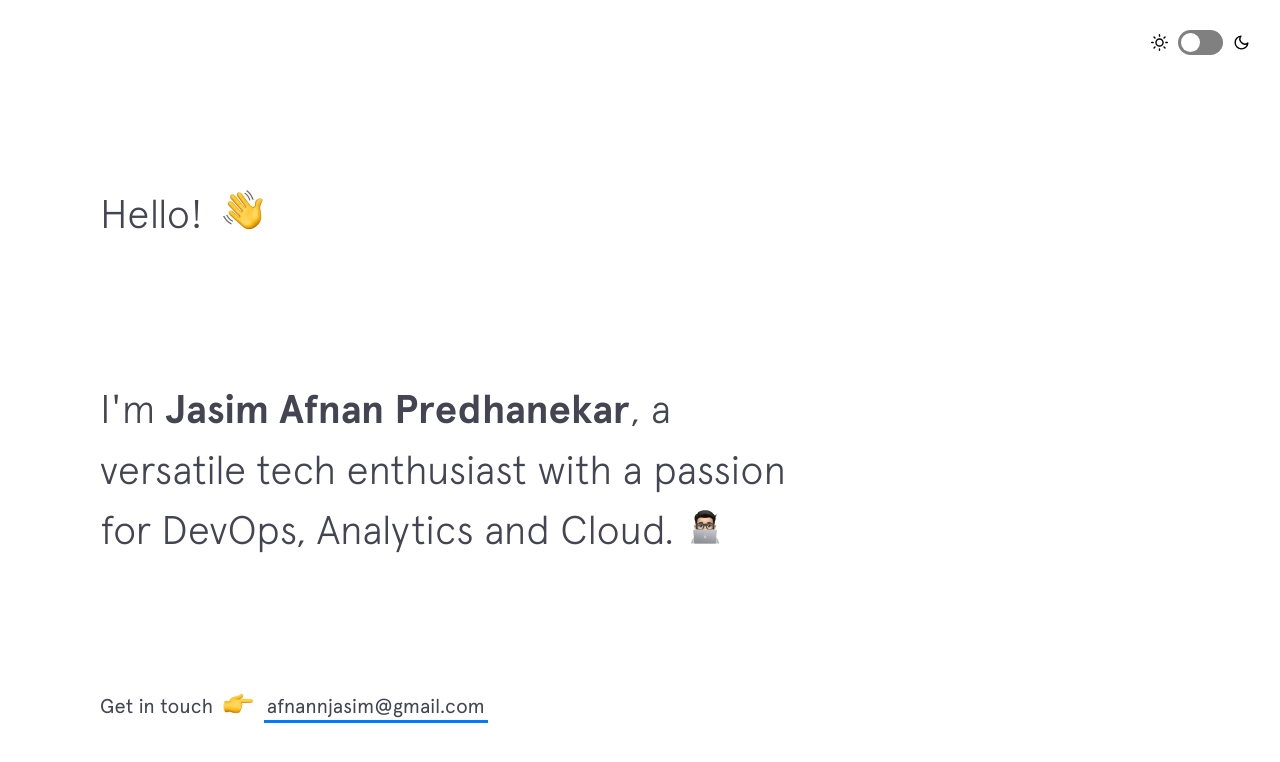
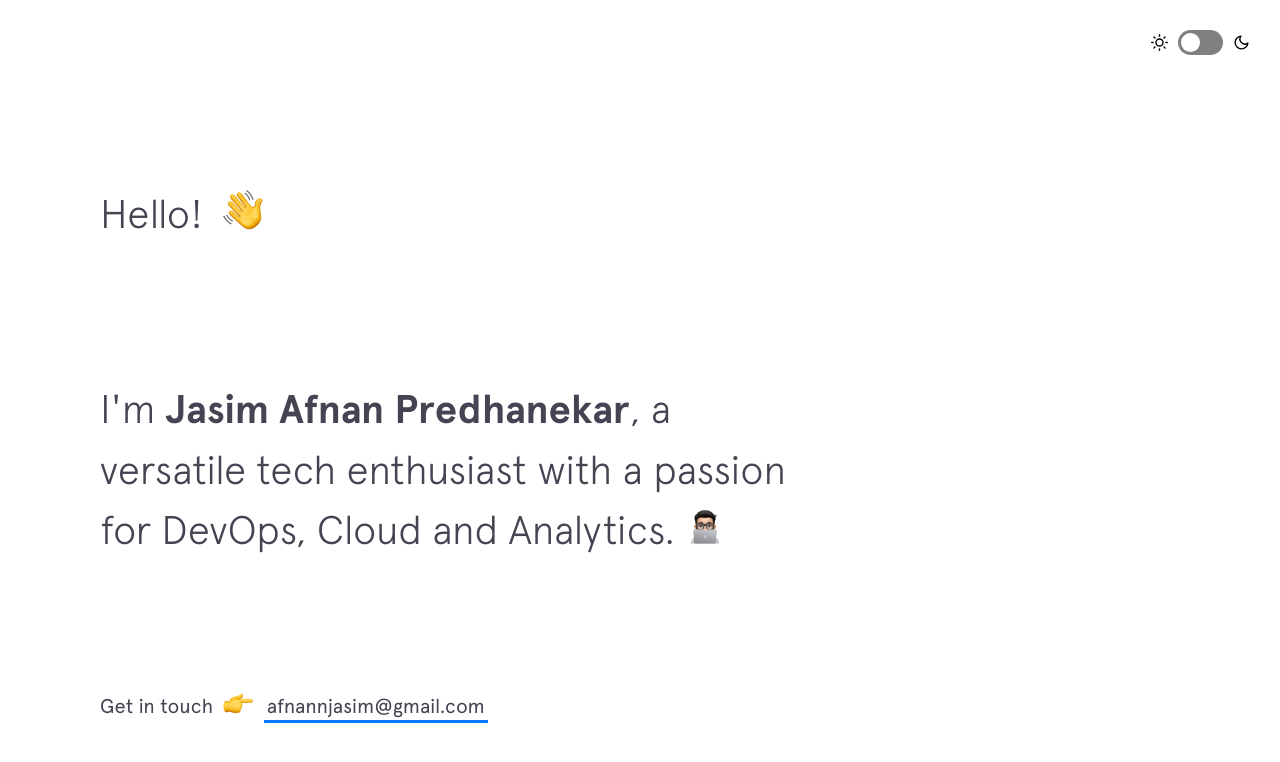
Before and after one commit to afnanjasim/afnanjasim.github.io, a Jekyll site: the page built from index.html, in a window 1280 px wide and 900 px high. Shown: the top 762 px of the window. Built offline with Jekyll 4.4.1, drawn with Linux system fonts in a browser that asks for light colours; nearby versions of some CDN libraries.

Commit message:
Update intro.html

```diff
--- a/_includes/intro.html
+++ b/_includes/intro.html
@@ -4,7 +4,7 @@
   </h1>
 
   <h2 class="intro__tagline">I'm
-    <span class="name">Jasim Afnan Predhanekar</span>, a versatile tech enthusiast with a passion for DevOps, Analytics and Cloud.
+    <span class="name">Jasim Afnan Predhanekar</span>, a versatile tech enthusiast with a passion for DevOps, Cloud and Analytics.
     <span class="emoji technologist"></span>
   </h2>
 
```
